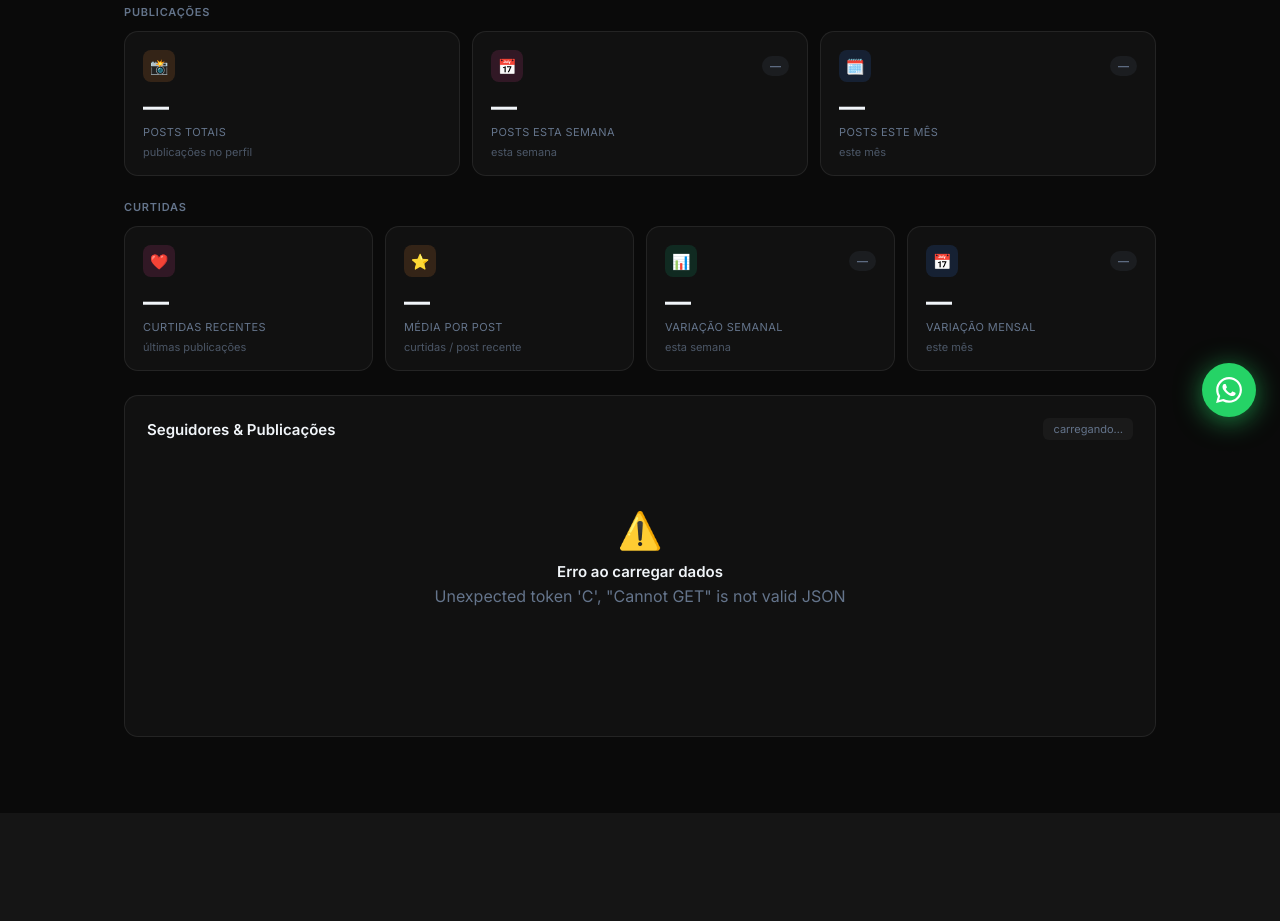
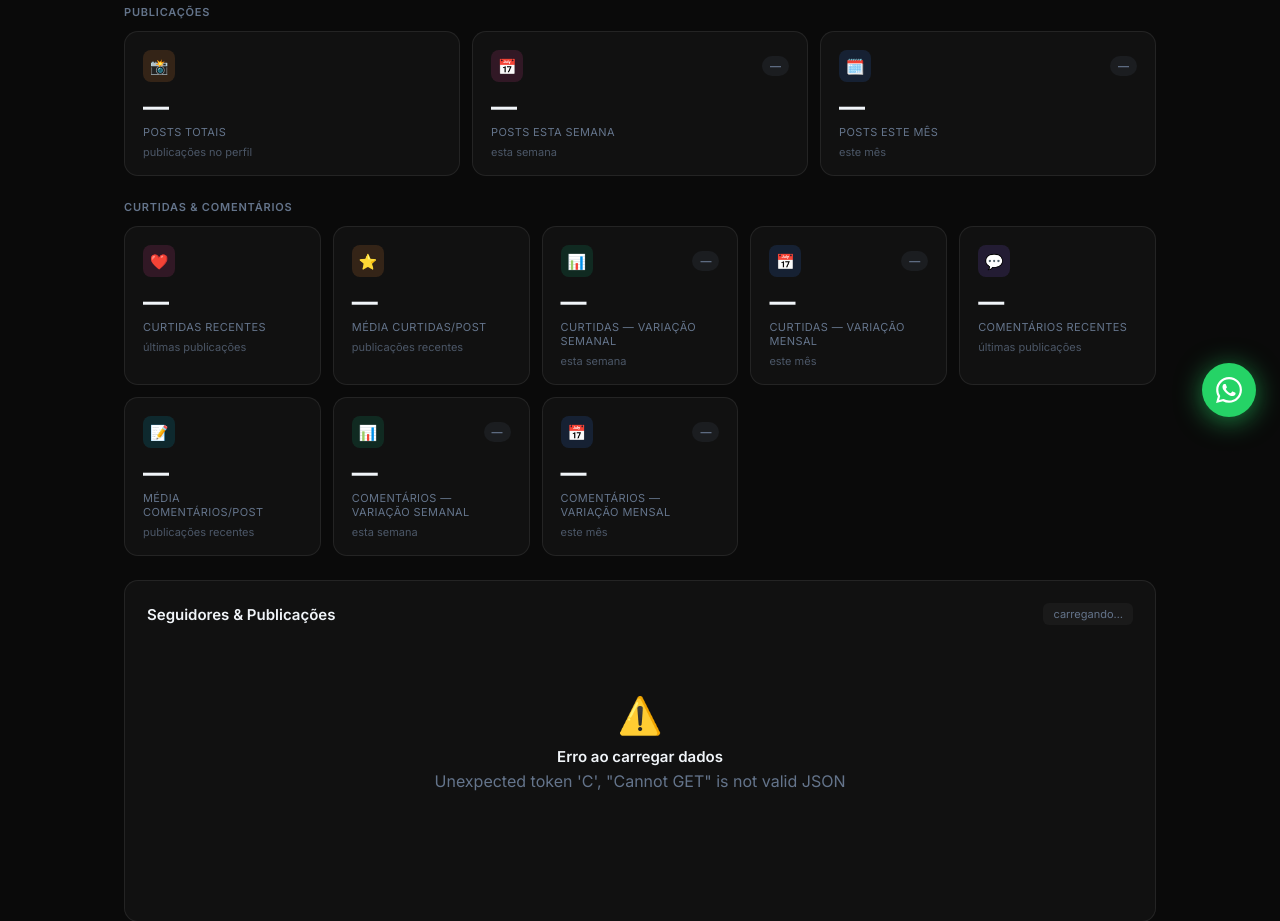
Before and after one commit to JGOliveiraQ/instagram-monitor, a Flask app: template templates/dashboard.html in a window 1280 px wide. Shown: the part 359-1280 px from the top of the page. Before the commit the page ends 1096 px from the top, so only its background shows below. Run offline with Flask 3, Linux system fonts and the light colour scheme; the template is opened without the code that fills it, so the values that code supplies are empty.

Commit message:
feat: add comments tracking alongside likes
- main.py: extract edge_media_to_comment from existing API response;
  store in new 'Comentarios' column; auto-adds header to existing sheet
- app.py: read Comentarios, calculate weekly/monthly trends + avg/post;
  expose current_comments, avg_comments, weekly_comments, monthly_comments
- dashboard.html: section renamed to 'Curtidas & Comentarios' with 8 cards
- admin.html: buildLikesCards expanded to 8 cards (likes + comments)

Co-Authored-By: Claude Sonnet 4.6 <noreply@anthropic.com>

```diff
--- a/app.py
+++ b/app.py
@@ -147,10 +147,11 @@ def _build_stats(username, records):
     if not rows:
         return {"has_data": False}
 
-    dates     = [str(r.get("Data", ""))      for r in rows]
-    followers = [int(r.get("Seguidores", 0)) for r in rows]
-    posts     = [int(r.get("Posts", 0))      for r in rows]
-    curtidas  = [int(r.get("Curtidas", 0))   for r in rows]
+    dates       = [str(r.get("Data", ""))        for r in rows]
+    followers   = [int(r.get("Seguidores", 0))  for r in rows]
+    posts       = [int(r.get("Posts", 0))        for r in rows]
+    curtidas    = [int(r.get("Curtidas", 0))     for r in rows]
+    comentarios = [int(r.get("Comentarios", 0)) for r in rows]
 
     first       = followers[0]
     current_val = followers[-1]
@@ -161,33 +162,41 @@ def _build_stats(username, records):
     monthly_f = _calendar_period_growth(dates, followers, 'month')
     weekly_p  = _calendar_period_growth(dates, posts,     'week')
     monthly_p = _calendar_period_growth(dates, posts,     'month')
-    weekly_l  = _calendar_period_growth(dates, curtidas,  'week')
-    monthly_l = _calendar_period_growth(dates, curtidas,  'month')
+    weekly_l  = _calendar_period_growth(dates, curtidas,    'week')
+    monthly_l = _calendar_period_growth(dates, curtidas,    'month')
+    weekly_c  = _calendar_period_growth(dates, comentarios, 'week')
+    monthly_c = _calendar_period_growth(dates, comentarios, 'month')
 
-    cur_curtidas = curtidas[-1] if curtidas else 0
-    cur_posts    = posts[-1] if posts else 0
-    # Média de curtidas por post (últimas amostras — até 12 posts)
-    amostras_ref = min(12, cur_posts) if cur_posts else 1
-    avg_curtidas = round(cur_curtidas / amostras_ref, 1) if amostras_ref else 0
+    cur_curtidas    = curtidas[-1]    if curtidas    else 0
+    cur_comentarios = comentarios[-1] if comentarios else 0
+    cur_posts       = posts[-1]       if posts       else 0
+    amostras_ref    = min(12, cur_posts) if cur_posts else 1
+    avg_curtidas    = round(cur_curtidas    / amostras_ref, 1) if amostras_ref else 0
+    avg_comentarios = round(cur_comentarios / amostras_ref, 1) if amostras_ref else 0
 
     return {
-        "has_data":          True,
-        "dates":             dates,
-        "followers":         followers,
-        "posts":             posts,
-        "curtidas":          curtidas,
-        "current_followers": current_val,
-        "growth_absolute":   growth_abs,
-        "growth_pct":        growth_pct,
-        "current_posts":     cur_posts,
-        "current_likes":     cur_curtidas,
-        "avg_likes":         avg_curtidas,
-        "weekly_followers":  weekly_f,
-        "monthly_followers": monthly_f,
-        "weekly_posts":      weekly_p,
-        "monthly_posts":     monthly_p,
-        "weekly_likes":      weekly_l,
-        "monthly_likes":     monthly_l,
+        "has_data":           True,
+        "dates":              dates,
+        "followers":          followers,
+        "posts":              posts,
+        "curtidas":           curtidas,
+        "comentarios":        comentarios,
+        "current_followers":  current_val,
+        "growth_absolute":    growth_abs,
+        "growth_pct":         growth_pct,
+        "current_posts":      cur_posts,
+        "current_likes":      cur_curtidas,
+        "avg_likes":          avg_curtidas,
+        "current_comments":   cur_comentarios,
+        "avg_comments":       avg_comentarios,
+        "weekly_followers":   weekly_f,
+        "monthly_followers":  monthly_f,
+        "weekly_posts":       weekly_p,
+        "monthly_posts":      monthly_p,
+        "weekly_likes":       weekly_l,
+        "monthly_likes":      monthly_l,
+        "weekly_comments":    weekly_c,
+        "monthly_comments":   monthly_c,
     }
 
 
--- a/templates/dashboard.html
+++ b/templates/dashboard.html
@@ -372,25 +372,21 @@
       </div>
     </div>
 
-    <!-- Curtidas -->
-    <div class="section-label">Curtidas</div>
+    <!-- Curtidas & Comentários -->
+    <div class="section-label">Curtidas &amp; Comentários</div>
     <div class="stats-grid">
       <div class="stat-card">
-        <div class="sc-top">
-          <div class="sc-icon ic-pink">❤️</div>
-        </div>
+        <div class="sc-top"><div class="sc-icon ic-pink">❤️</div></div>
         <div class="sc-value" id="v-likes">—</div>
         <div class="sc-label">Curtidas recentes</div>
-        <div class="sc-sub" id="s-likes">últimas publicações</div>
+        <div class="sc-sub">últimas publicações</div>
       </div>
 
       <div class="stat-card">
-        <div class="sc-top">
-          <div class="sc-icon ic-orange">⭐</div>
-        </div>
+        <div class="sc-top"><div class="sc-icon ic-orange">⭐</div></div>
         <div class="sc-value" id="v-avg-likes">—</div>
-        <div class="sc-label">Média por post</div>
-        <div class="sc-sub">curtidas / post recente</div>
+        <div class="sc-label">Média curtidas/post</div>
+        <div class="sc-sub">publicações recentes</div>
       </div>
 
       <div class="stat-card">
@@ -399,7 +395,7 @@
           <span class="trend-pill trend-flat" id="trend-week-l">—</span>
         </div>
         <div class="sc-value" id="v-week-l">—</div>
-        <div class="sc-label">Variação semanal</div>
+        <div class="sc-label">Curtidas — variação semanal</div>
         <div class="sc-sub" id="s-week-l">esta semana</div>
       </div>
 
@@ -409,8 +405,42 @@
           <span class="trend-pill trend-flat" id="trend-month-l">—</span>
         </div>
         <div class="sc-value" id="v-month-l">—</div>
-        <div class="sc-label">Variação mensal</div>
+        <div class="sc-label">Curtidas — variação mensal</div>
         <div class="sc-sub" id="s-month-l">este mês</div>
+      </div>
+
+      <div class="stat-card">
+        <div class="sc-top"><div class="sc-icon ic-purple">💬</div></div>
+        <div class="sc-value" id="v-comments">—</div>
+        <div class="sc-label">Comentários recentes</div>
+        <div class="sc-sub">últimas publicações</div>
+      </div>
+
+      <div class="stat-card">
+        <div class="sc-top"><div class="sc-icon ic-cyan">📝</div></div>
+        <div class="sc-value" id="v-avg-comments">—</div>
+        <div class="sc-label">Média comentários/post</div>
+        <div class="sc-sub">publicações recentes</div>
+      </div>
+
+      <div class="stat-card">
+        <div class="sc-top">
+          <div class="sc-icon ic-green">📊</div>
+          <span class="trend-pill trend-flat" id="trend-week-c">—</span>
+        </div>
+        <div class="sc-value" id="v-week-c">—</div>
+        <div class="sc-label">Comentários — variação semanal</div>
+        <div class="sc-sub" id="s-week-c">esta semana</div>
+      </div>
+
+      <div class="stat-card">
+        <div class="sc-top">
+          <div class="sc-icon ic-blue">📅</div>
+          <span class="trend-pill trend-flat" id="trend-month-c">—</span>
+        </div>
+        <div class="sc-value" id="v-month-c">—</div>
+        <div class="sc-label">Comentários — variação mensal</div>
+        <div class="sc-sub" id="s-month-c">este mês</div>
       </div>
     </div>
 
@@ -566,8 +596,6 @@
         // Curtidas
         setVal('v-likes', data.current_likes);
         setVal('v-avg-likes', data.avg_likes);
-        document.getElementById('s-likes').textContent =
-          'curtidas nas últimas publicações';
 
         const wl = data.weekly_likes;
         setVal('v-week-l', wl.growth, true, true);
@@ -578,6 +606,20 @@
         setVal('v-month-l', ml.growth, true, true);
         document.getElementById('s-month-l').textContent = ml.label;
         setTrend('trend-month-l', ml.trend, ml.prev_growth);
+
+        // Comentários
+        setVal('v-comments', data.current_comments);
+        setVal('v-avg-comments', data.avg_comments);
+
+        const wc = data.weekly_comments;
+        setVal('v-week-c', wc.growth, true, true);
+        document.getElementById('s-week-c').textContent = wc.label;
+        setTrend('trend-week-c', wc.trend, wc.prev_growth);
+
+        const mc = data.monthly_comments;
+        setVal('v-month-c', mc.growth, true, true);
+        document.getElementById('s-month-c').textContent = mc.label;
+        setTrend('trend-month-c', mc.trend, mc.prev_growth);
 
         // Range badge
         const d = data.dates;
```
Also changed, not shown: main.py (+22 -18 lines), templates/admin.html (+32 -7 lines).
